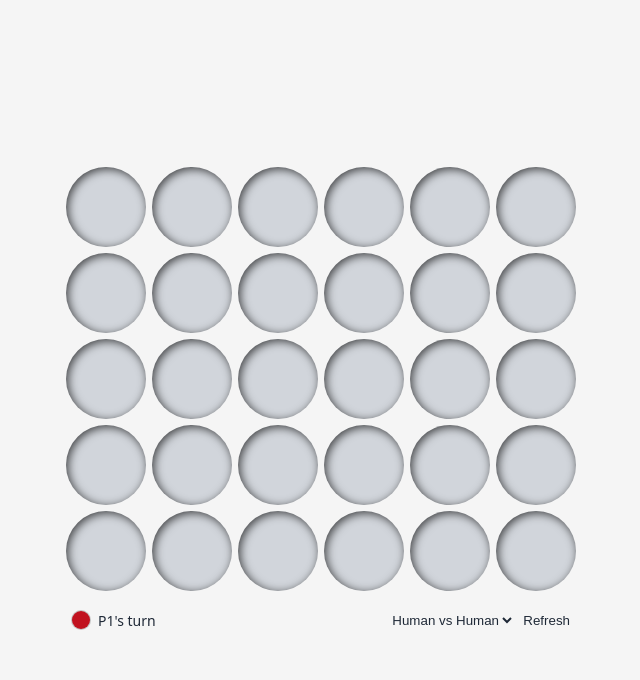
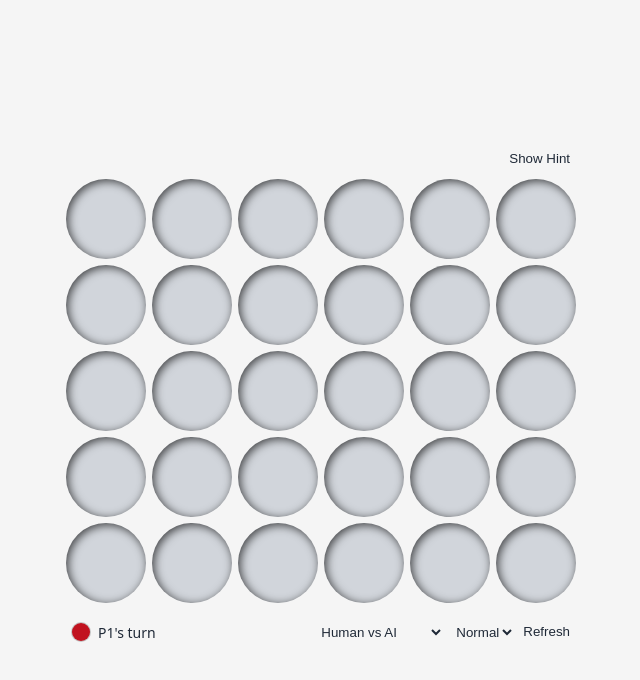
Before and after one commit to george-yi-hao-xu/connect4-web-tutorial, a React (Vite) app: page / in a window 1280 px wide. Shown: the top 680 px of the page, without its empty margins (319-959 px from the left). Built offline with nearby package versions, Linux system fonts and the light colour scheme.

Commit message:
Dev/default mode (#4)
* default mode

* ai difficulty choice

* show hint

* color border

```diff
--- a/src/App.scss
+++ b/src/App.scss
@@ -25,9 +25,10 @@ button {
   color: var(--color-text-body);
   box-shadow: none;
   border: none;
+  border-bottom: 1px solid transparent;
   cursor: pointer;
 
-  &:hover{
+  &:hover:not(:disabled) {
     border-bottom: 1px solid var(--color-text-body);
   }
 }
@@ -45,6 +46,18 @@ button {
     flex-direction: column;
     justify-items: center;
     gap: var(--gap-l);
+
+    .hint-btn-container{
+      display: flex;
+      flex-direction: row;
+      justify-content: flex-end;
+      padding-right: var(--gap-l);
+
+      .hint-button{
+        width: fit-content;
+        text-align: right;
+      }
+    }
 
     .control {
       width: 100%;
@@ -94,9 +107,16 @@ button {
         padding: var(--gap);
         gap: var(--gap);
         width: fit-content;
+        transition: outline ease-in-out 200ms;
+        outline: 1px solid transparent;
 
         &:hover:not(.finished) {
           outline: 1px solid grey;
+        }
+
+        &.hint:not(.finished) {
+          outline: 1px solid white;
+          outline-offset: 1px;
         }
 
         .cell {
--- a/src/App.tsx
+++ b/src/App.tsx
@@ -1,20 +1,26 @@
-import { useState } from "react";
+import { useEffect, useState } from "react";
 import { apply_move, check_status, create_an_empty_connect4_game_state, get_legal_moves, minimax } from "./utils/game";
-import { GameState, Mode, Status, WhichPlayer } from "./types";
+import { Difficulty, GameState, Mode, Status, WhichPlayer } from "./types";
 
 import "./App.scss"
 
 const ROW = 5
 const COL = 6
 const CHAIN = 4
-const AI_DEPTH = 5
+const AI_DEPTH: Record<Difficulty, number> = {
+    [Difficulty.Easy]: 1,
+    [Difficulty.Normal]: 3,
+    [Difficulty.Hard]: 5,
+}
 
 function App(){
     const [gameState, setGameState] = useState<GameState>(create_an_empty_connect4_game_state(ROW, COL));
     const [gameStatus, setGameStatus] = useState<Status>({tag: 'OnGoing', player: WhichPlayer.P1 } as Status)
-    const [mode, setMode] = useState<Mode>(Mode.HumanHuman)
+    const [mode, setMode] = useState<Mode>(Mode.HumanAi)
+    const [difficulty, setDifficulty] = useState<Difficulty>(Difficulty.Normal)
 
     const [lock, setLock] = useState(false);
+    const [hint, setHint] = useState<{ col: number } | null>(null)
 
     function handleColClick(colIndex: number){
         if (lock) {
@@ -22,7 +28,8 @@ function App(){
             return
         }
 
-        if (mode === Mode.HumanAi && gameState.current_player !== WhichPlayer.P1) {
+        if (mode === Mode.AiAi
+            || (mode === Mode.HumanAi && gameState.current_player !== WhichPlayer.P1)) {
             return
         }
 
@@ -46,7 +53,7 @@ function App(){
 
         // trigger ai move
         if (mode === Mode.HumanAi && human_status.tag === 'OnGoing') {
-            const ai_move = minimax(human_game_state, CHAIN, AI_DEPTH)
+            const ai_move = minimax(human_game_state, CHAIN, AI_DEPTH[difficulty])
             setLock(true);
 
             setTimeout(() => {
@@ -76,7 +83,7 @@ function App(){
             const jobs = []
 
             while (ai_status.tag === 'OnGoing') {
-                const ai_move = minimax(ai_game_state, CHAIN, AI_DEPTH)
+                const ai_move = minimax(ai_game_state, CHAIN, AI_DEPTH[difficulty])
                 if (ai_move === null) break
 
                 ai_game_state = apply_move(ai_game_state, ai_move)
@@ -93,11 +100,24 @@ function App(){
             jobs.forEach((job, index) => {
                 setTimeout(() => {
                     job()
-                }, index * 200)
+                }, index * 500)
             })
 
             return
         }
+    }
+
+    function handleHint(){
+        const isHumanTurn = mode === Mode.HumanHuman
+            || (mode === Mode.HumanAi && gameState.current_player === WhichPlayer.P1)
+
+        if (lock || gameStatus.tag !== 'OnGoing' || !isHumanTurn) {
+            return
+        }
+
+        const bestMove = minimax(gameState, CHAIN, AI_DEPTH[Difficulty.Hard])
+        setHint(bestMove === null ? null : { col: bestMove })
+        setTimeout(() => setHint(null), 1500)
     }
 
     // helper
@@ -112,14 +132,32 @@ function App(){
         : gameStatus.tag === 'Win'
             ? `${gameStatus.player} wins`
             : `${gameState.current_player}'s turn`
+    const canRequestHint = !lock
+        && gameStatus.tag === 'OnGoing'
+        && (mode === Mode.HumanHuman
+            || (mode === Mode.HumanAi && gameState.current_player === WhichPlayer.P1))
 
     return (
         <div className="app">
             <main className="app-main">
+                <div className="hint-btn-container">
+                    {mode !== Mode.AiAi && (
+                        <button
+                            type="button"
+                            aria-label="Show best move hint"
+                            disabled={!canRequestHint}
+                            onClick={handleHint}
+                            className="hint-button"
+                        >
+                            Show Hint
+                        </button>
+                    )}
+                </div>
+
                 {/* game board */}
                 <div className="game-board">
                     {Array.from({ length: COL }, (_, col) => {
-                        return <div className={`cell-col ${finished ? 'finished' : ''}`} key={col}>
+                        return <div className={`cell-col ${finished ? 'finished' : ''} ${hint?.col === col ? 'hint' : ''}`} key={col}>
                             {Array.from({ length: ROW}, (_, row) => {
                                 const place = gameState.matrix[col][row];
                                 const winning = Boolean(gameStatus.winning_cells?.some(cell => cell.col == col && cell.row == row))
@@ -154,6 +192,18 @@ function App(){
                                 )
                             })}
                         </select>
+                        {mode !== Mode.HumanHuman && (
+                            <select
+                                aria-label="AI difficulty"
+                                value={difficulty}
+                                onChange={e => setDifficulty(e.target.value as Difficulty)}
+                            >
+                                {Object.values(Difficulty).map(level => (
+                                    <option value={level} key={level}>{level}</option>
+                                ))}
+                            </select>
+                        )}
+
                         <button onClick={() => handleModeChange(mode)}>Refresh</button>
                     </div>
                 </div>
--- a/src/styles/global.scss
+++ b/src/styles/global.scss
@@ -13,11 +13,13 @@
     inset 2px 2px 10px rgba(0, 0, 0, 0.7),
     inset -1px -1px 6px rgba(255, 255, 255, 0.04),
     0 1px 0 rgba(255, 255, 255, 0.04);
+  --light: #d3d3d3;
 }
 
 @mixin dark-tokens {
   // DARK THEME
   --color-bg-body: #0b1120;
+  --light: #A9A9A9;
   --color-text-body: #f1f5f9;
 }
 
--- a/src/types/index.ts
+++ b/src/types/index.ts
@@ -7,6 +7,12 @@ export enum Mode {
      HumanHuman = "Human vs Human",
      HumanAi = "Human vs AI",
      AiAi = "AI vs AI"
+}
+
+export enum Difficulty {
+    Easy = "Easy",
+    Normal = "Normal",
+    Hard = "Hard"
 }
 
 export type Status = {
--- a/src/utils/game.ts
+++ b/src/utils/game.ts
@@ -122,12 +122,14 @@ export function minimax(
 
     if (check_status(s, chain).tag !== 'OnGoing') return null
 
-    function ordered_legal_moves(state: GameState): GameMove[] {
-        const center = (state.matrix.length - 1) / 2
-        return get_legal_moves(state).sort((a, b) => {
-            const distanceDiff = Math.abs(a - center) - Math.abs(b - center)
-            return distanceDiff !== 0 ? distanceDiff : a - b
-        })
+    function shuffle(state: GameState): GameMove[] {
+        const result = [...get_legal_moves(state)]
+        for (let i = result.length - 1; i > 0; i--) {
+            const j = Math.floor(Math.random() * (i + 1));
+            [result[i], result[j]] = [result[j], result[i]];
+        }
+
+        return result;
     }
 
     function search(state: GameState, depth: number, alpha: number, beta: number): number {
@@ -140,7 +142,7 @@ export function minimax(
         if (state.current_player === WhichPlayer.P1) {
             let bestScore = -Infinity
 
-            for (const move of ordered_legal_moves(state)) {
+            for (const move of shuffle(state)) {
                 bestScore = Math.max(
                     bestScore,
                     search(apply_move(state, move), depth + 1, alpha, beta),
@@ -155,7 +157,7 @@ export function minimax(
         // P2 looking for MIN
         let bestScore = Infinity
 
-        for (const move of ordered_legal_moves(state)) {
+        for (const move of shuffle(state)) {
             bestScore = Math.min(
                 bestScore,
                 search(apply_move(state, move), depth + 1, alpha, beta),
@@ -173,7 +175,7 @@ export function minimax(
     let alpha = -Infinity
     let beta = Infinity
 
-    for (const move of ordered_legal_moves(s)) {
+    for (const move of shuffle(s)) {
         const score = search(apply_move(s, move), 1, alpha, beta)
         const isBetter = s.current_player === WhichPlayer.P1
             ? score > bestScore
```
